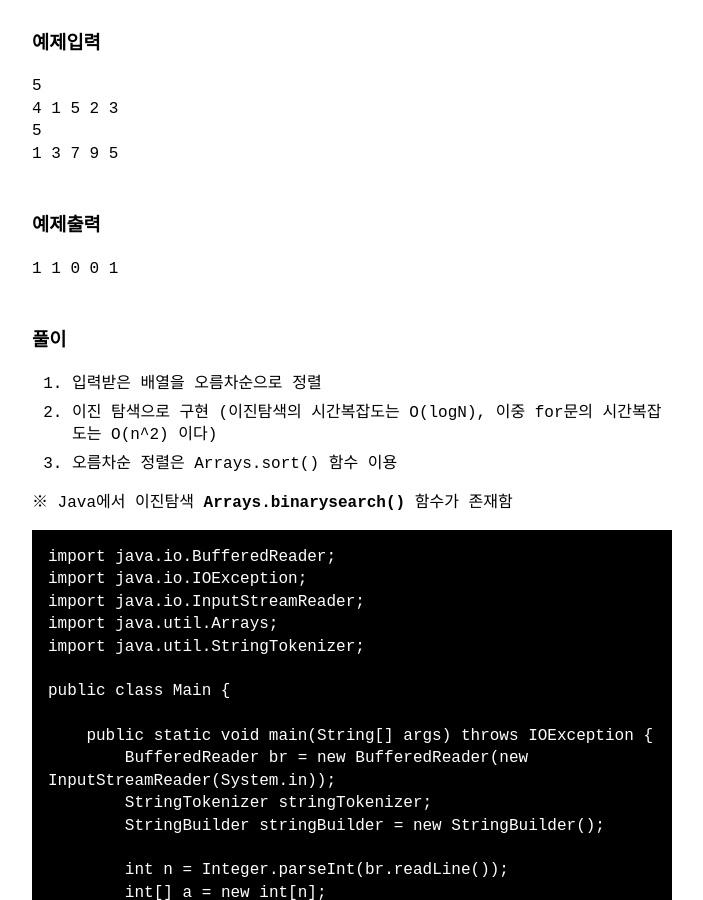
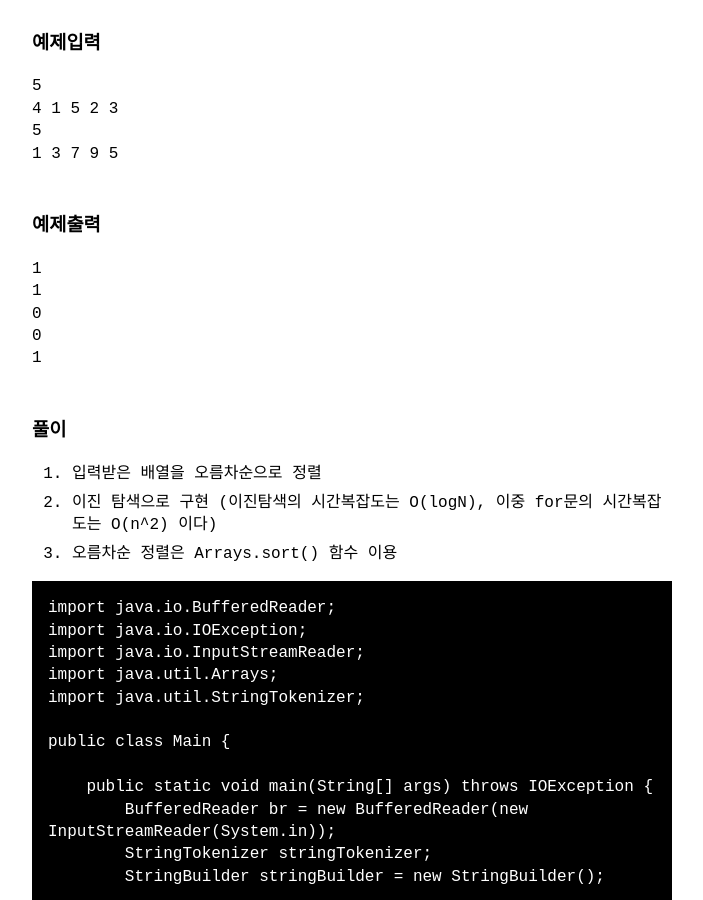
Before and after one commit to khjzzm/khjzzm.github.io, a Jekyll site: the page built from _posts/2022-06-08-BaekJoon-1920.md, in a window 1280 px wide and 900 px high, scrolled down 673 px. Shown: the whole window, without its empty margins (288-991 px from the left). Built offline with Jekyll 4.4.1, drawn with Linux system fonts in a browser that asks for light colours; some of the changed text lies outside the part shown.

Commit message:
예제출력 md 수정

```diff
--- a/_posts/2022-06-08-BaekJoon-1920.md
+++ b/_posts/2022-06-08-BaekJoon-1920.md
@@ -32,8 +32,6 @@
 1. 입력받은 배열을 오름차순으로 정렬
 2. 이진 탐색으로 구현 (이진탐색의 시간복잡도는 O(logN), 이중 for문의 시간복잡도는 O(n^2) 이다)
 3. 오름차순 정렬은 Arrays.sort() 함수 이용
-
-※ Java에서 이진탐색 __Arrays.binarysearch()__ 함수가 존재함
 
 ~~~java
 import java.io.BufferedReader;
```
Also changed, not shown: other parts of _posts/2022-06-08-BaekJoon-1920.md (+2 -0 lines).
